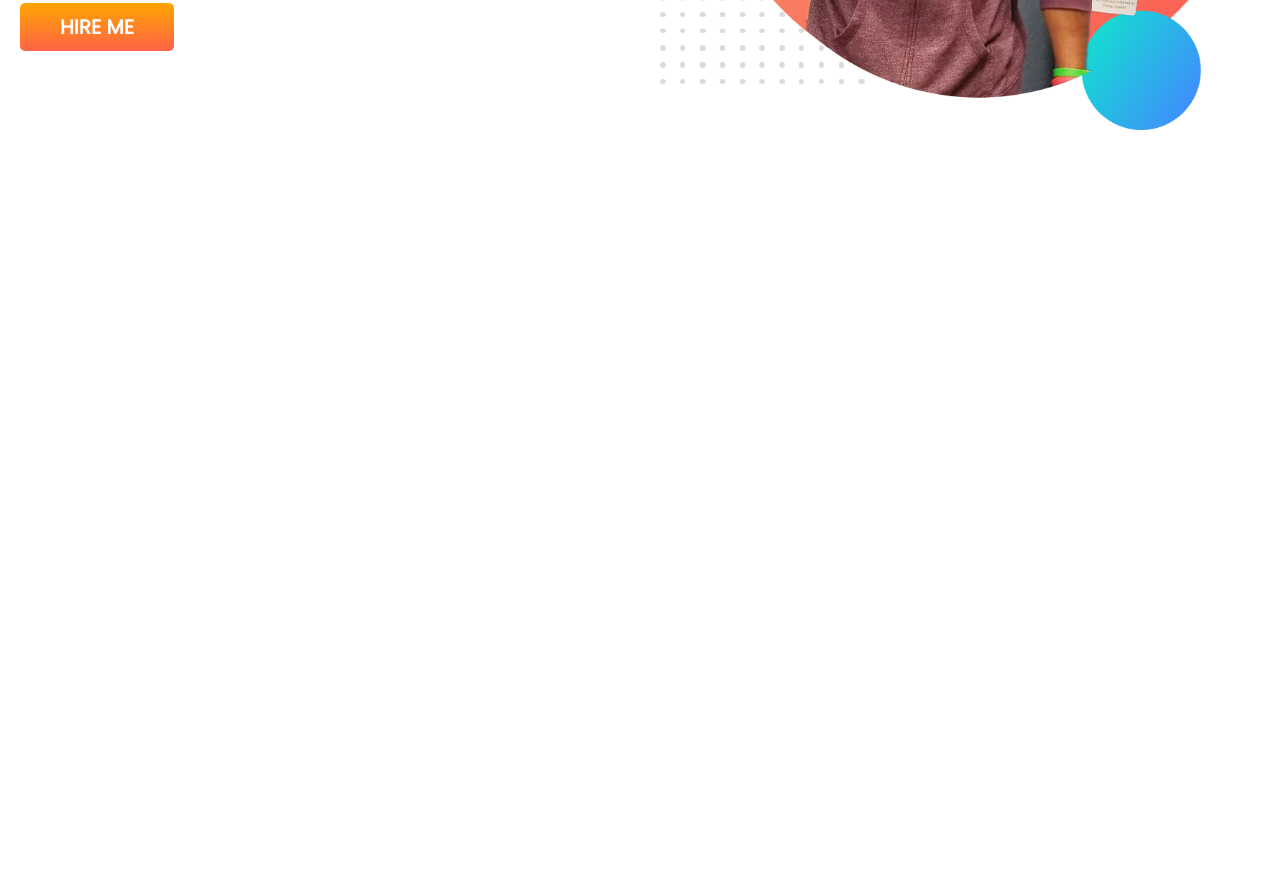
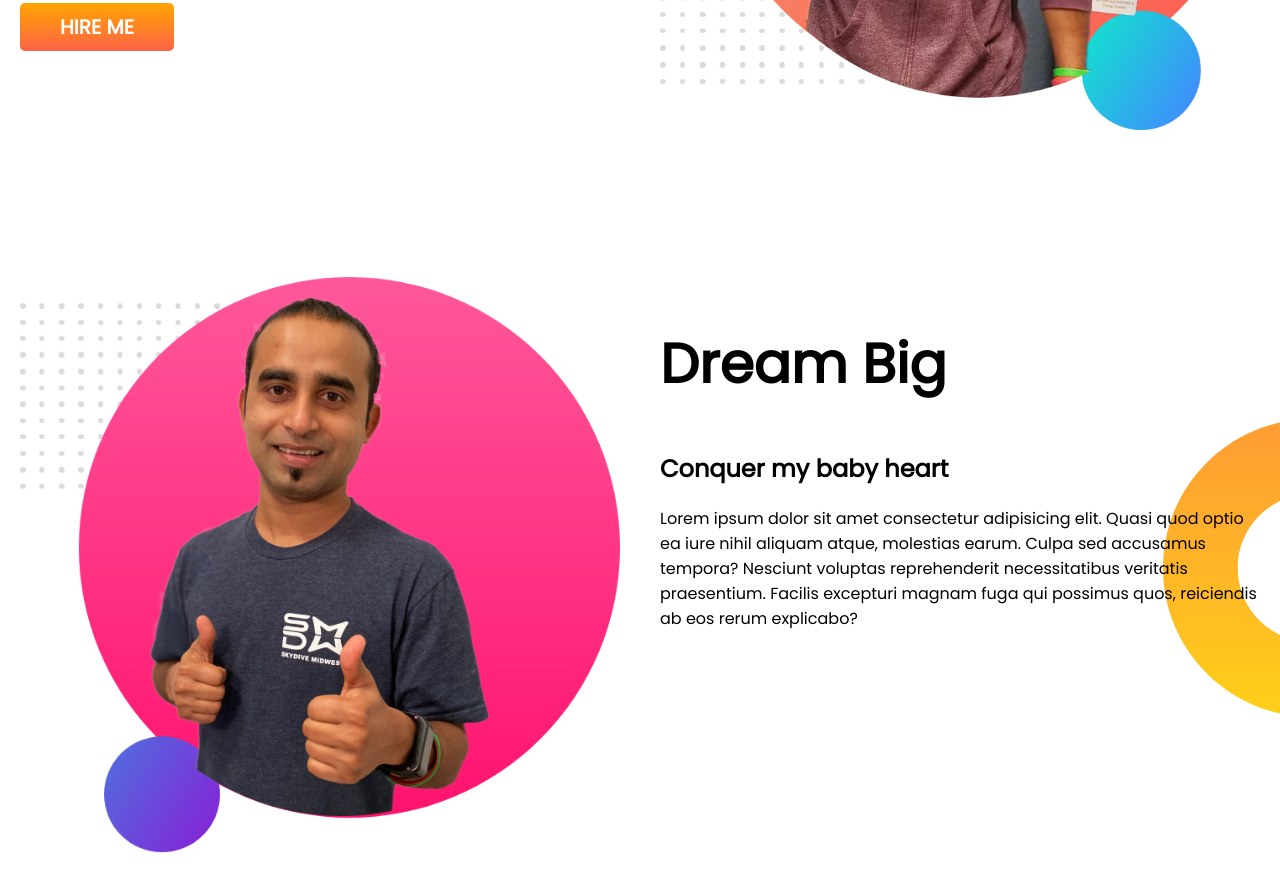
Before and after one commit to Jewel-Nabin/developer-portfolio, a plain HTML site: page index.html in a window 1280 px wide. Shown: the part 486-1366 px from the top of the page. Before the commit the page ends 800 px from the top, so only its background shows below. Drawn offline with Linux system fonts and the light colour scheme.

Commit message:
Second section added

```diff
--- a/index.html
+++ b/index.html
@@ -22,5 +22,17 @@
             <img src="images/jhankar.png">
         </div>
    </section>
+
+   <section class="dream-big">
+       <div class="half-width">
+           <img src="images/jhankar2.png" alt="">
+       </div>
+
+       <div class="half-width">
+           <h1>Dream Big</h1>
+           <h2>Conquer my baby heart</h2>
+           <p>Lorem ipsum dolor sit amet consectetur adipisicing elit. Quasi quod optio ea iure nihil aliquam atque, molestias earum. Culpa sed accusamus tempora? Nesciunt voluptas reprehenderit necessitatibus veritatis praesentium. Facilis excepturi magnam fuga qui possimus quos, reiciendis ab eos rerum explicabo?</p>
+       </div>
+   </section>
 </body>
 </html>
--- a/style.css
+++ b/style.css
@@ -36,3 +36,11 @@ section {
 .top-banner {
     background-image: url(images/top-banner.png);
     background-repeat: no-repeat;
+}
+
+.dream-big {
+    margin-top: 100px;
+    background-image: url(images/dream-bg.png);
+    background-repeat: no-repeat;
+    background-position: right;
+}
```
